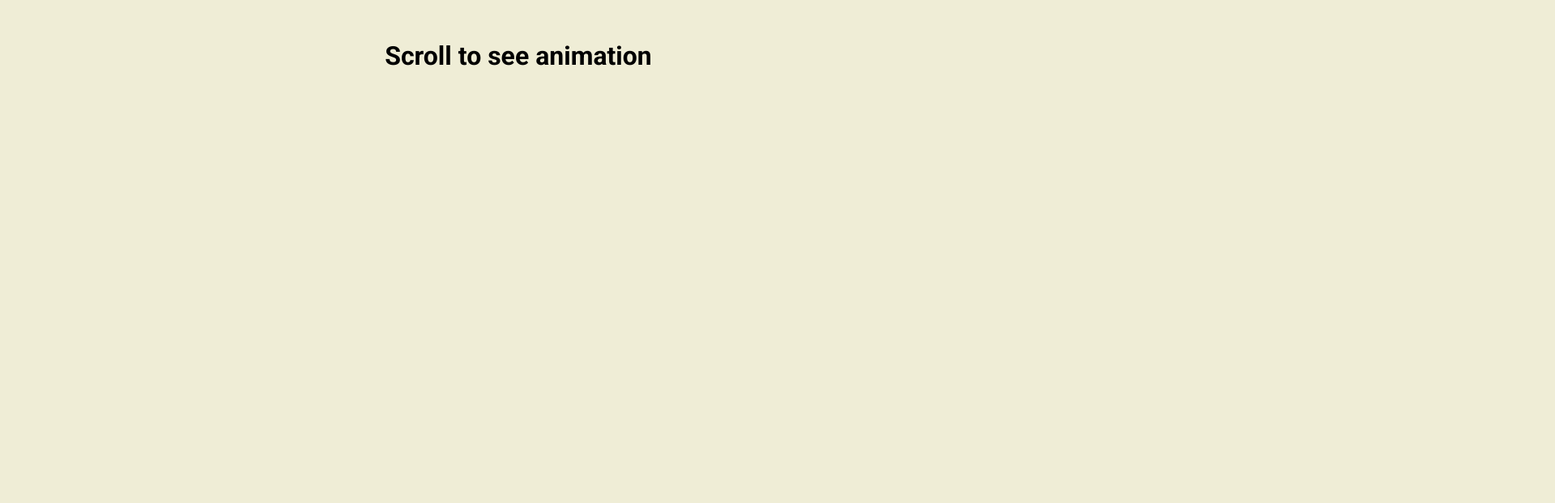
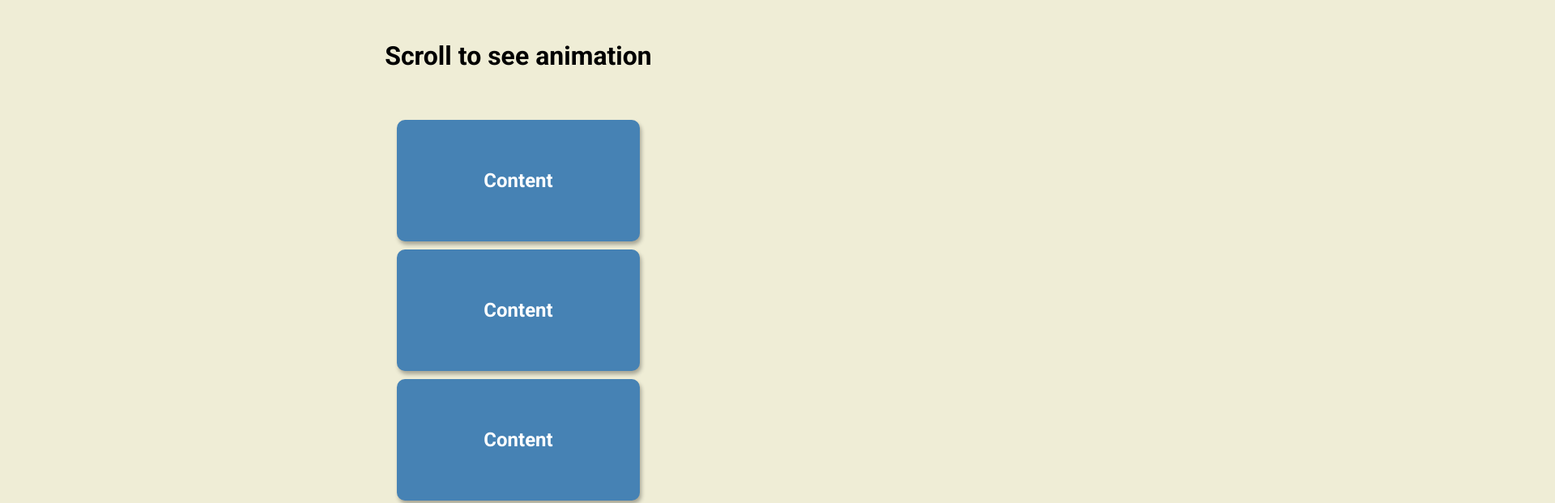
Before and after one commit to omarotxoa/animations-on-scroll, a plain HTML site: page index.html in a window 1280 px wide. Shown: the top 621 px of the page at 81% size, 1920 px wide, since content can reach past the window. Drawn offline with Linux system fonts and the light colour scheme.

Commit message:
The Javascript

```diff
--- a/main.js
+++ b/main.js
@@ -0,0 +1,25 @@
+/* Grab all the box divs so we can manipulate them */
+const boxes = document.querySelectorAll('.box')
+
+window.addEventListener('scroll', checkBoxes)
+
+function checkBoxes() {
+    /* we set the trigger for the animation to 80% of the viewports innerheight. It's like a line. If a box can fit above that line, then it shows. If it can't, then it is hidden */
+    const triggerBottom = window.innerHeight * 0.8
+
+    boxes.forEach(box => {
+        /* get the position for the top of the box */
+        const boxTop = box.getBoundingClientRect().top
+
+        /* if the box can fit above the trigger */
+        if (boxTop < triggerBottom) {
+            /* then show it */
+            box.classList.add('show')
+        } else {
+            /* otherwise, hide it */
+            box.classList.remove('show')
+        }
+    })
+}
+
+checkBoxes()
--- a/style.css
+++ b/style.css
@@ -10,8 +10,8 @@ body {
     flex-direction: column;
     align-items: center;
     justify-content: center;
-    overflow: hidden; /*so that there are no scrollboxes*/
     margin: 0;
+    overflow-x: hidden;
     background-color: #efedd6
 }
 
```
